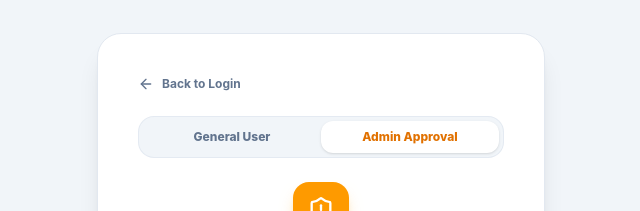
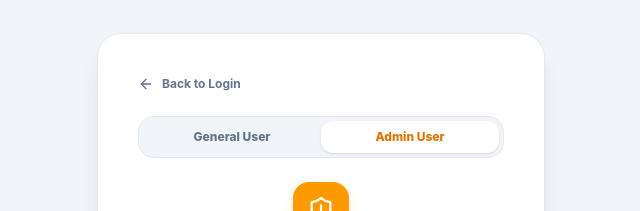
Before and after one commit to Dhanya-32673/SMS-Frontend, a React (Vite) app: page /reset-password in a window 1280 px wide. Shown: the top 211 px of the page, without its empty margins (319-959 px from the left). Built offline with nearby package versions, Linux system fonts and the light colour scheme; no server answers.

Commit message:
Update tab label to Admin User

```diff
--- a/src/pages/auth/ResetPassword.jsx
+++ b/src/pages/auth/ResetPassword.jsx
@@ -99,7 +99,7 @@ const ResetPassword = () => {
             onClick={() => { setMode('FACULTY'); setError(''); }}
             className={`flex-1 py-2 rounded-xl transition-all ${mode === 'FACULTY' ? 'bg-white text-amber-600 shadow-sm' : 'text-slate-500 hover:text-slate-800'}`}
           >
-            Admin Approval
+            Admin User
           </button>
         </div>
 
```
